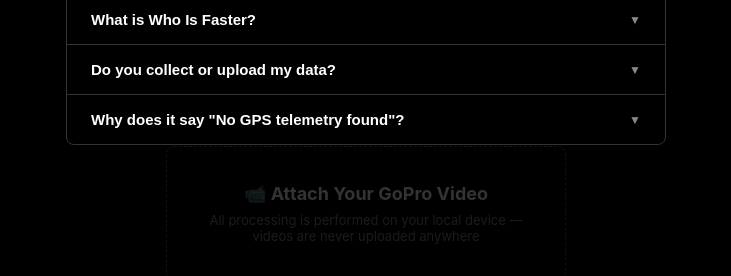
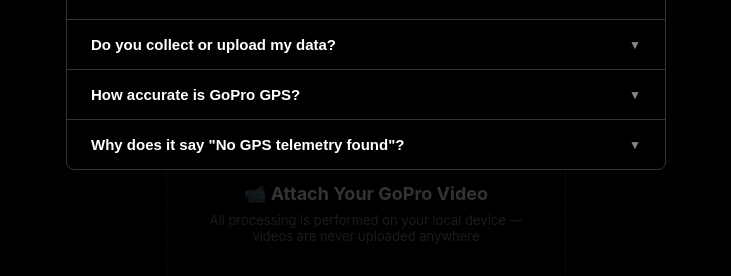
Before and after one commit to alexpeys/whoisfaster, a React (Vite) app: page / in a window 1280 px wide. Both pictures are taken after a click on the button "❓ FAQ". Shown: the part 371-647 px from the top of the page, without its empty margins (274-1005 px from the left). Built offline with nearby package versions, Linux system fonts and the light colour scheme; grey boxes are pictures that could not be loaded.

Commit message:
Create anime collage
Agent-Id: agent-1fb2aeac-265d-46f8-9efc-af09e29c6a92

```diff
--- a/src/components/FAQModal.jsx
+++ b/src/components/FAQModal.jsx
@@ -10,6 +10,11 @@
     id: 'data-privacy',
     question: 'Do you collect or upload my data?',
     answer: 'No. All video processing and telemetry extraction happens entirely in your browser. Your videos never leave your device — there\'s no server, no upload, no tracking.',
+  },
+  {
+    id: 'gps-accuracy',
+    question: 'How accurate is GoPro GPS?',
+    answer: 'GoPro GPS isn\'t the most accurate GPS out there, but it should be more than sufficient for basic coaching and comparisons. You\'ll get a clear picture of where you\'re gaining or losing time — just don\'t expect survey-grade precision.',
   },
   {
     id: 'no-gps',
```
